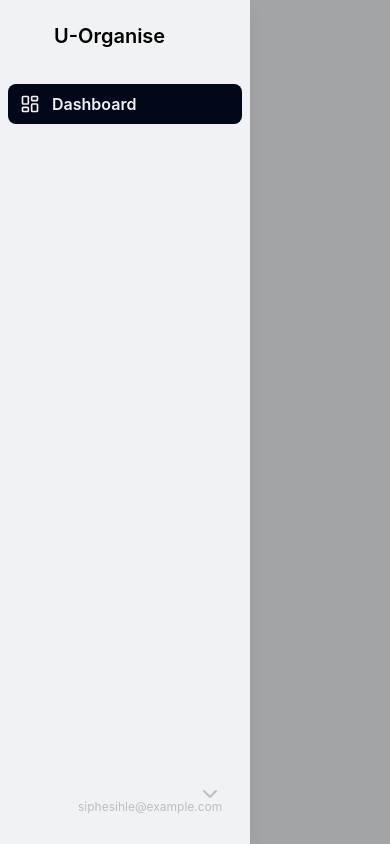
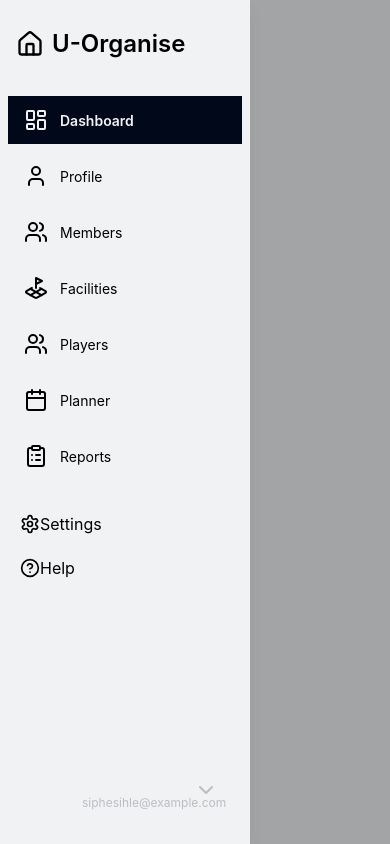
Before and after one commit to Sihle-Thwa/SportsManagment, a React (Vite) app in the folder frontend/: page /signIn in a window 390 px wide. Both pictures are taken after typing "name@example.com", "Sample123" into the empty fields and a click on the button "Sign In". Built offline with nearby package versions, Linux system fonts and the light colour scheme.

Commit message:
refactor: improve AppSidebar and navigation styles; enhance layout, responsiveness, and accessibility

```diff
--- a/frontend/src/components/layout/SideNav/AppSidebar.tsx
+++ b/frontend/src/components/layout/SideNav/AppSidebar.tsx
@@ -18,8 +18,8 @@ export function AppSidebar()  {
 
 	return (
 		<aside
-			id="app-sidebar"
-			className= "appSidebar"
+			id="appsidebar"
+			className="appSidebar"
 			aria-label="Primary navigation"
 			aria-expanded={!isCollapsed}
 		>
@@ -31,10 +31,7 @@ export function AppSidebar()  {
 						title="Home"
 						type="button"
 					>
-						<House
-							className="appSidebarBrandIcon"
-							aria-hidden
-						/>
+						<House className="appSidebarBrandIcon" aria-hidden />
 						{!isCollapsed && (
 							<span className="appSidebarBrandText">U-Organise</span>
 						)}
--- a/frontend/src/components/layout/SideNav/appsidebar.css
+++ b/frontend/src/components/layout/SideNav/appsidebar.css
@@ -12,22 +12,24 @@
 	display: flex;
 	flex-direction: column;
 	height: 100vh;
-	background: var(--sidebar-background, var(--card-background));
-	border-right: 1px solid var(--border-default);
-	box-shadow: var(--sidebar-shadow, var(--shadow-md));
-	transition: width 200ms var(--easing-smooth),
-		background-color 200ms var(--easing-smooth);
+	max-width: var(--sidebar-width);
+	width: 100%;
+	min-width: var(--sidebar-width-collapsed);
+	background: var(--sidebar-background);
+	color: var(--text-primary);
+	border-right: 1px solid var(--text-primary);
+
+}
+
+.appSidebarInner {
+	display: flex;
+	flex-direction: column;
+	padding: 8px;
+	height: 100%;
 	overflow: hidden;
-	width: var(--sidebar-width);
 }
 
 /* collapsed / expanded variants */
-.appSidebar.collapsed {
-	width: var(--sidebar-width-collapsed);
-}
-.appSidebar.expanded {
-	width: var(--sidebar-width);
-}
 
 .appSidebarInner {
 	display: flex;
@@ -41,20 +43,19 @@
 	display: flex;
 	align-items: center;
 	justify-content: center;
-	padding: 8px;
+	padding: 0 8px;
+	border-bottom: 1px solid var(--border-default);
 }
 
 .appSidebarBrand {
 	display: flex;
 	align-items: center;
-	gap: 10px;
 	width: 100%;
 	background: transparent;
+	color: var(--text-primary);
 	border: none;
 	text-decoration: none;
 	cursor: pointer;
-	color: inherit;
-	padding: 8px;
 	border-radius: var(--radius-md);
 }
 
@@ -70,19 +71,23 @@
 	display: inline-flex;
 	align-items: center;
 	justify-content: center;
-	color: var(--sidebar-icon, var(--text-on-surface));
+	color: var(--text-primary);
 }
 
 .appSidebarBrandIconCollapsed {
 	width: 20px;
 	height: 20px;
-	margin: 0 auto;
+	display: inline-flex;
+	align-items: center;
+	justify-content: center;
+	color: var(--text-primary);
 }
 
 /* hide the text in small/collapsed states */
 .appSidebarBrandText {
-	font-size: var(--title-size-sm, 16px);
-	font-weight: var(--font-weight-semibold, 600);
+	margin-left: 8px;
+	font-size: var(--title-size-md);
+	font-weight: var(--font-weight-semibold);
 	white-space: nowrap;
 	overflow: hidden;
 	text-overflow: ellipsis;
@@ -90,20 +95,19 @@
 
 /* content area (menus) */
 .appSidebarContent {
-	flex: 1 1 auto;
+	flex-grow: 1;
 	overflow-y: auto;
-	-webkit-overflow-scrolling: touch;
-	padding: 12px 8px;
+	margin-top: 8px;
+	margin-bottom: 8px;
 }
 
 /* footer */
 .appSidebarFooter {
-	padding: 12px;
+	padding: 8px;
 	border-top: 1px solid var(--border-default);
-	background: transparent;
 }
 
 .appSidebarRail {
 	/* left for any vertical rail visuals */
-	opacity: 0;
+	opacity: 1;
 }
--- a/frontend/src/components/layout/SideNav/navmain.css
+++ b/frontend/src/components/layout/SideNav/navmain.css
@@ -2,6 +2,8 @@
 
 .navMainRoot {
 	width: 100%;
+	padding: 8px 0;
+	box-sizing: border-box;
 }
 .navMainMenu {
 	list-style: none;
@@ -9,26 +11,26 @@
 	padding: 0;
 	display: flex;
 	flex-direction: column;
-	gap: 6px;
+	gap: 8px;
 }
 
 .navMainItem {
 	margin: 0;
+	padding: 0;
+
 }
 
 /* link base */
 .navMainLink {
 	display: flex;
 	align-items: center;
-	gap: 12px;
-	width: 100%;
+	gap: 8px;
+	text-decoration: none;
 	padding: 8px 12px;
-	text-decoration: none;
-	color: var(--sidebar-text, var(--text-on-surface));
-	border-radius: 8px;
-	transition:  var(--transition-fast) var(--easing-smooth),
-		color 160ms var(--easing-smooth);
-}
+	font-size: 14px;
+	background: var(--sidebar-item-background, transparent);
+
+	}
 
 .navMainLink:hover {
 	background: var(
@@ -38,10 +40,12 @@
 	color: var(--sidebar-text-hover, var(--text-on-surface));
 }
 
-.navMainLink:focus {
-	outline: none;
-	box-shadow: 0 0 0 4px
-		color-mix(in srgb, var(--interactive-primary) 8%, transparent);
+.navMainLink:active{
+	background: var(
+		--sidebar-item-background-active
+	);
+	color: var(--text-on-primary);
+	font-weight: var(--font-weight-semibold);
 }
 
 /* active */
@@ -53,20 +57,17 @@
 
 /* icon + label */
 .navMainLinkIcon {
-	width: 20px;
-	height: 20px;
+	width: var(--icon-size-default);
+	height: var(--icon-size-default);
 	display: inline-flex;
 	align-items: center;
 	justify-content: center;
 	color: inherit;
-	flex: 0 0 auto;
 }
 
 .navMainLinkLabel {
-	flex: 1 1 auto;
-	white-space: nowrap;
-	overflow: hidden;
-	text-overflow: ellipsis;
+	flex-grow: 1;
+	color: inherit;
 }
 
 /* collapsed variants */
@@ -76,4 +77,5 @@
 }
 .navMainLink.collapsed .navMainLinkLabel {
 	display: none;
+
 }
--- a/frontend/src/components/layout/SideNav/navsecondary.css
+++ b/frontend/src/components/layout/SideNav/navsecondary.css
@@ -1,33 +1,28 @@
 @import "tailwindcss";
 
 .navSecondaryRoot {
-	width: 100%;
+	padding: 8px 0;
 }
 .navSecondaryMenu {
 	list-style: none;
 	margin: 0;
 	padding: 0;
-	display: flex;
-	flex-direction: column;
-	gap: 6px;
 }
 .navSecondaryItem {
 	margin: 0;
+	padding: 0;
 }
 
 .navSecondaryLink {
 	display: flex;
 	align-items: center;
-	gap: 12px;
-	width: 100%;
 	padding: 8px 12px;
 	text-decoration: none;
-	color: var(--sidebar-text, var(--text-on-surface));
-	border-radius: 8px;
-	transition:  var(--duration-fast) var(--easing-smooth), color 160ms;
+	color: var(--text-primary);
+	background: var(--sidebar-background);
 }
 .navSecondaryLink:hover {
-	background: var(--sidebar-item-background-hover);
+	background: var(--sidebar-background-hover);
 	color: var(--sidebar-text-hover);
 }
 .navSecondaryLink.active {
```
